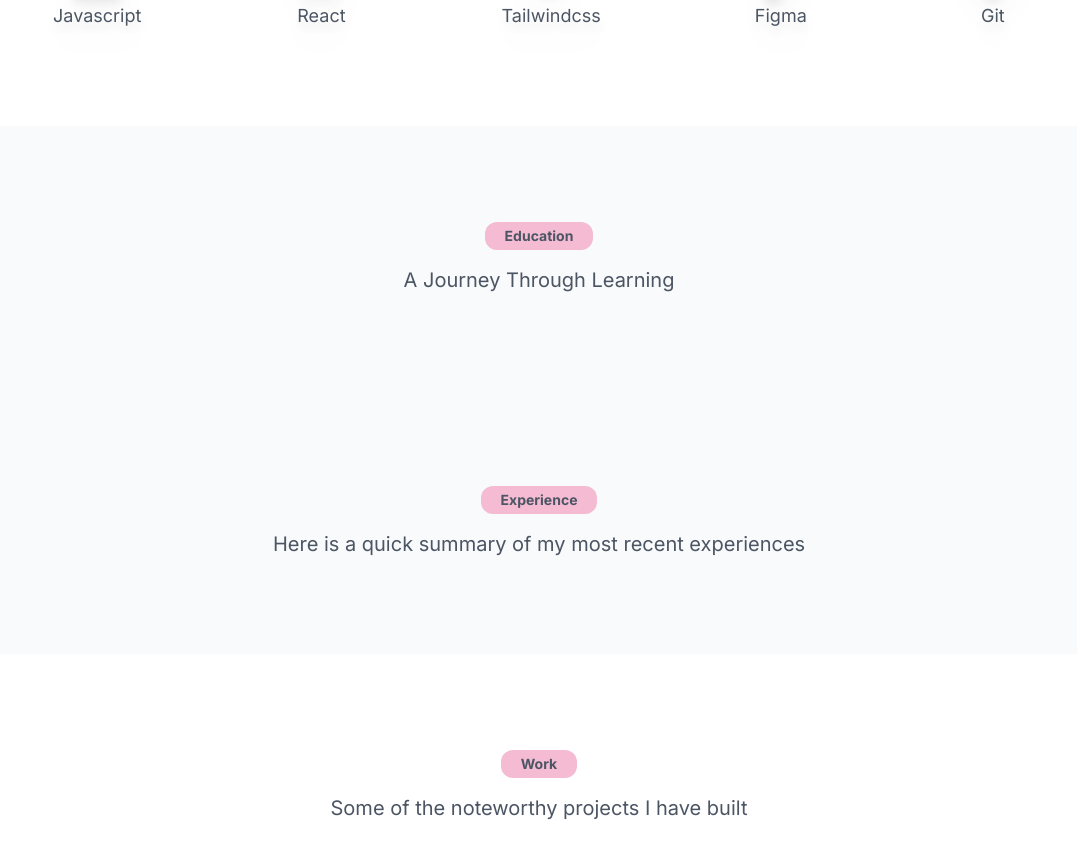
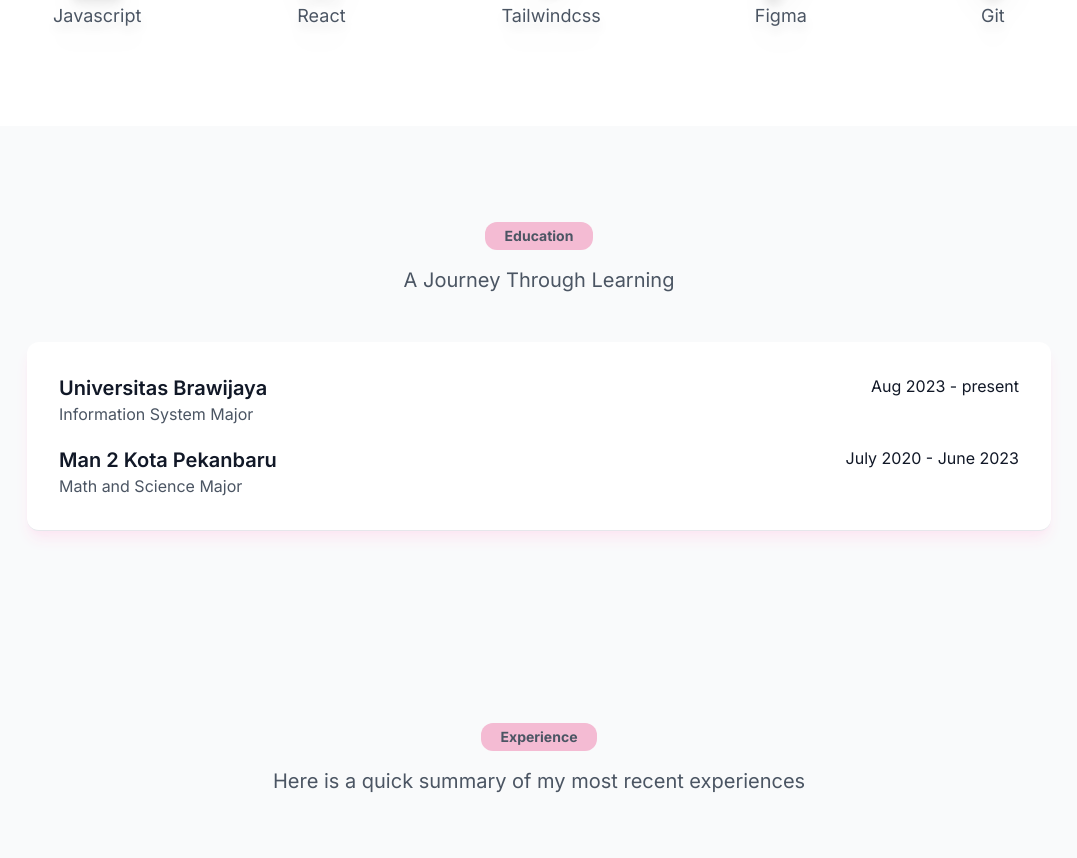
Before and after one commit to faracutrisfa/Personal-Portofolio-Cut, a React (Vite) app: page / in a window 1280 px wide. Shown: the part 1462-2320 px from the top of the page, without its empty margins (101-1178 px from the left). Built offline with nearby package versions, Linux system fonts and the light colour scheme.

Commit message:
style: add style education page

```diff
--- a/src/components/LandingPage/Education.jsx
+++ b/src/components/LandingPage/Education.jsx
@@ -2,8 +2,8 @@ import { motion } from "framer-motion";
 
 export default function Education() {
   return (
-    <section id="Education" className="lg:px-20 px-4 py-24 h-auto bg-primary-50">
-      <div className="flex flex-col items-center gap-4">
+    <section id="Education" className="lg:px-32 px-10 py-24 h-auto bg-primary-50">
+      <div className="flex flex-col items-center gap-4 mb-12">
         <motion.button
           whileTap={{
             scale: 0.95,
@@ -13,6 +13,26 @@ export default function Education() {
         </motion.button>
         <h1 className="text-primary-600 font-normal text-lg lg:text-xl">A Journey Through Learning</h1>
       </div>
+      <div className="flex flex-col gap-5 border-b rounded-xl p-8 bg-white shadow-lg shadow-pink-100 transition ease-in-out delay-100 hover:-translate-y-1 hover:scale-105 duration-300">
+        <ul className="flex justify-between gap-1 flex-col md:flex-row">
+          <li>
+            <h1 className="font-semibold text-primary-900 text-lg md:text-xl">Universitas Brawijaya</h1>
+            <p className="font-normal text-primary-600 text-base">Information System Major</p>
+          </li>
+          <li>
+            <h2 className="text-primary-900 font-normal text-base">Aug 2023 - present</h2>
+          </li>
+        </ul>
+        <ul className="flex justify-between gap-1 flex-col md:flex-row">
+          <li>
+            <h1 className="font-semibold text-primary-900 text-lg md:text-xl">Man 2 Kota Pekanbaru</h1>
+            <p className="font-normal text-primary-600 text-base">Math and Science Major</p>
+          </li>
+          <li>
+            <h2 className="text-primary-900 font-normal text-base">July 2020 - June 2023</h2>
+          </li>
+        </ul>
+      </div>
     </section>
   )
 }
```
